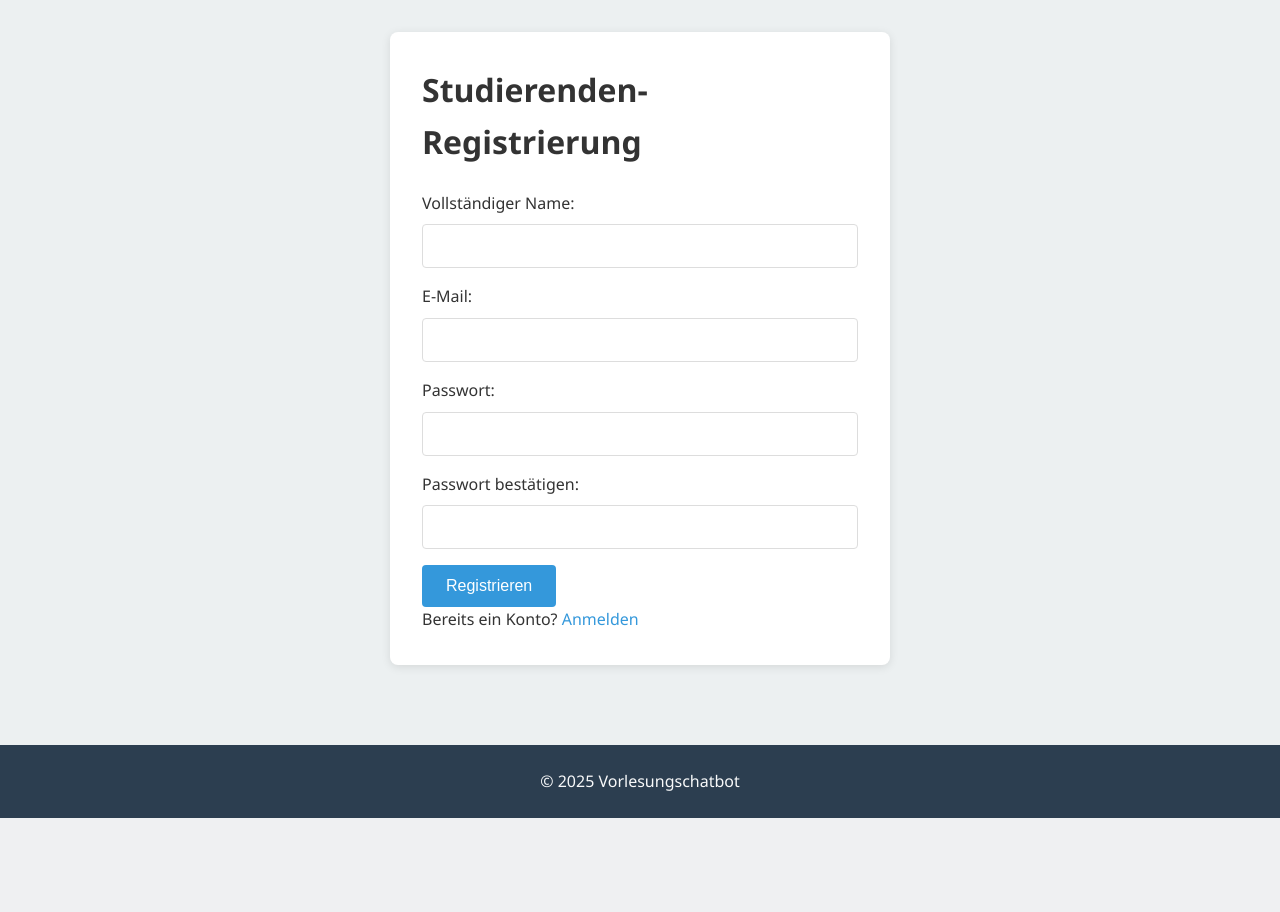
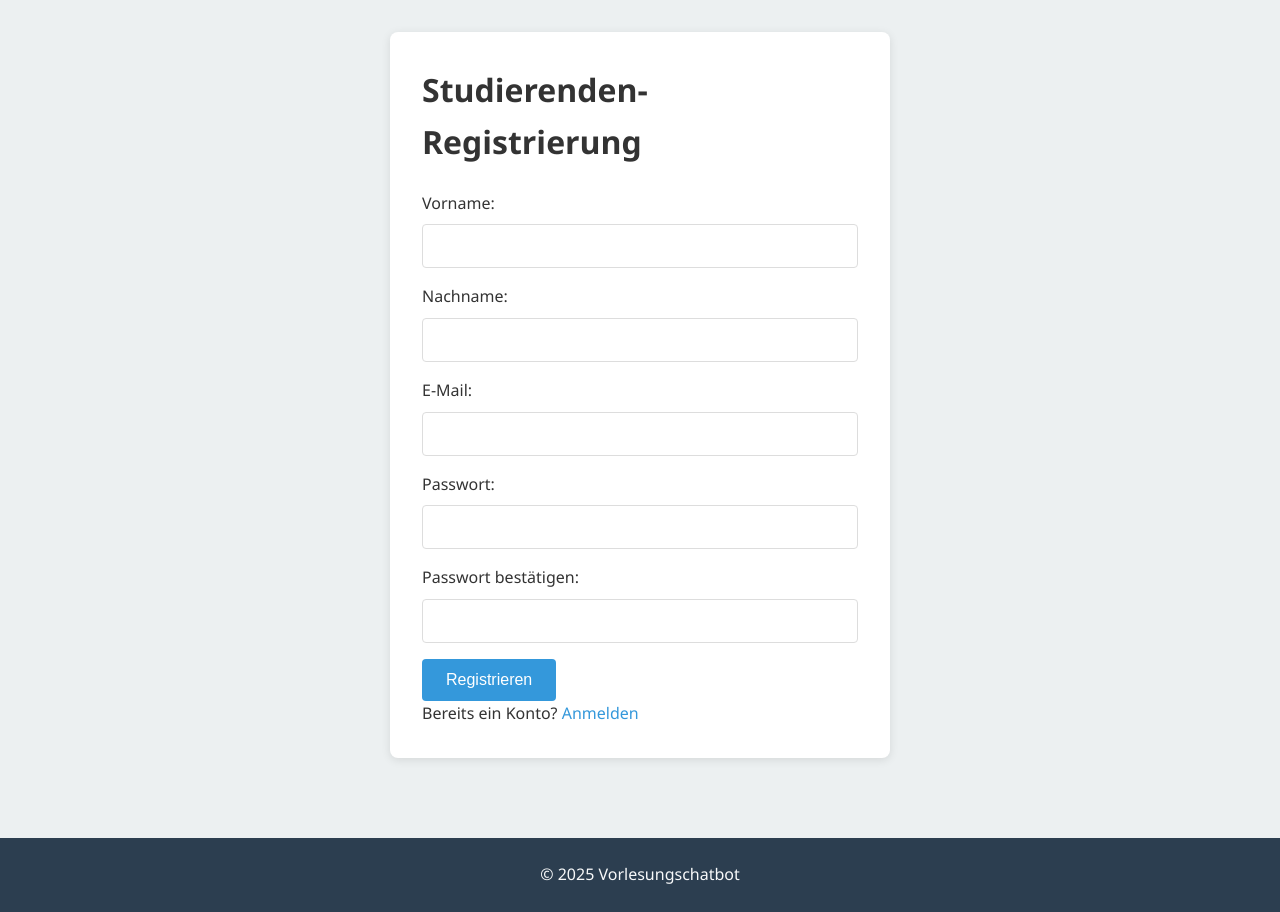
Before and after one commit to franrmueller/Vorlesungschatbot, a FastAPI app: page /register in a window 1280 px wide. Shown: the part 70-982 px from the top of the page. Before the commit the page ends 888 px from the top, so only its background shows below. Run offline with FastAPI, Linux system fonts and the light colour scheme.

Commit message:
update register

```diff
--- a/app/main.py
+++ b/app/main.py
@@ -25,87 +25,82 @@ templates = Jinja2Templates(directory="app/templates")
 app.mount("/static", StaticFiles(directory="app/static"), name="static")
 
 # Frontend Routes
+
+# Frontend Routes
+
+# Home page route (landing page for all users)
 @app.get("/", response_class=HTMLResponse)
 async def index(request: Request):
     """Render the home page"""
     return templates.TemplateResponse("index.html", {"request": request})
 
+# Login page route (for all users)
 @app.get("/login", response_class=HTMLResponse)
 async def login_page(request: Request):
     """Render the login page"""
     return templates.TemplateResponse("login.html", {"request": request})
 
+# Registration page route (for students self-registration)
 @app.get("/register", response_class=HTMLResponse)
 async def register_page(request: Request):
-    """Render the registration page"""
     return templates.TemplateResponse("register.html", {"request": request})
 
+# Student course overview route (shows all enrolled courses)
 @app.get("/student_class", response_class=HTMLResponse)
 async def student_class_page(request: Request):
-    """Render the registration page"""
     return templates.TemplateResponse("student_class.html", {"request": request})
 
-@app.get("/chat", response_class=HTMLResponse)
-async def chat_page(request: Request):
-    """Render the registration page"""
-    return templates.TemplateResponse("chat.html", {"request": request})
+# # General chat page (used without course context)
+# @app.get("/chat", response_class=HTMLResponse)
+# async def chat_page(request: Request):
+#     return templates.TemplateResponse("chat.html", {"request": request})
 
-@app.get("/admin/dashboard", response_class=HTMLResponse)
-
+# Admin dashboard (entry page after admin login)
+@app.get("/admin_dashboard", response_class=HTMLResponse)
 async def admin_dashboard(request: Request):
-
     return templates.TemplateResponse("admin_dashboard.html", {"request": request})
 
-@app.get("/admin/professors", response_class=HTMLResponse)
-
+# Admin professor management page (view, add, delete professors)
+@app.get("/admin_professors", response_class=HTMLResponse)
 async def admin_professors(request: Request):
-
     return templates.TemplateResponse("admin_professors.html", {"request": request})
 
-@app.get("/admin/classes", response_class=HTMLResponse)
-
+# Admin course management page (view, add, delete courses)
+@app.get("/admin_classes", response_class=HTMLResponse)
 async def admin_classes(request: Request):
-
     return templates.TemplateResponse("admin_classes.html", {"request": request})
 
-@app.get("/admin/students", response_class=HTMLResponse)
-
+# Admin student management page (view registered students anonymously)
+@app.get("/admin_students", response_class=HTMLResponse)
 async def admin_students(request: Request):
-
     return templates.TemplateResponse("admin_students.html", {"request": request})
 
-@app.get("/admin/pdf", response_class=HTMLResponse)
-
+# Admin PDF management page (central document management)
+@app.get("/admin_pdf", response_class=HTMLResponse)
 async def admin_pdf(request: Request):
-
     return templates.TemplateResponse("admin_pdf.html", {"request": request})
 
-@app.get("/admin/chathistory", response_class=HTMLResponse)
-
+# Admin chat history overview page (view anonymous chat logs)
+@app.get("/admin_chathistory", response_class=HTMLResponse)
 async def admin_chathistory(request: Request):
-
     return templates.TemplateResponse("admin_chathistory.html", {"request": request})
 
-@app.get("/professor/classes", response_class=HTMLResponse)
-
+# Professor course overview page (shows courses assigned to professor)
+@app.get("/professor_classes", response_class=HTMLResponse)
 async def professor_classes(request: Request):
-
     return templates.TemplateResponse("professor_classes.html", {"request": request})
 
-@app.get("/professor/pdf/{course_id}", response_class=HTMLResponse)
-
+# Professor PDF management page for a specific course
+@app.get("/professor_pdf/{course_id}", response_class=HTMLResponse)
 async def professor_pdf(request: Request, course_id: str):
-
     return templates.TemplateResponse("professor_pdf.html", {"request": request, "course_id": course_id})
 
-@app.get("/student/classes", response_class=HTMLResponse)
-
+# Student course overview route (alternative naming with slash structure)
+@app.get("/student_classes", response_class=HTMLResponse)
 async def student_classes(request: Request):
-
     return templates.TemplateResponse("student_class.html", {"request": request})
 
+# Chat page for a specific course (optional future use)
 @app.get("/chat/{course_id}", response_class=HTMLResponse)
-
 async def chat_view(request: Request, course_id: str):
-
     return templates.TemplateResponse("chat.html", {"request": request, "course_id": course_id})
--- a/app/templates/register.html
+++ b/app/templates/register.html
@@ -5,33 +5,31 @@
 {% block content %}
 <div class="auth-container">
 <h1>Studierenden-Registrierung</h1>
-
 <div class="error-message" id="error-message" style="display: none;"></div>
-
 <form id="register-form" class="auth-form">
 <div class="form-group">
-            <label for="name">Vollständiger Name:</label>
-            <input type="text" id="name" name="name" required>
+<label for="first-name">Vorname:</label>
+<input type="text" id="first-name" name="first-name" required>
 </div>
 
+        <div class="form-group">
+<label for="last-name">Nachname:</label>
+<input type="text" id="last-name" name="last-name" required>
+</div>
 <div class="form-group">
 <label for="username">E-Mail:</label>
 <input type="email" id="username" name="username" required>
 </div>
-
 <div class="form-group">
 <label for="password">Passwort:</label>
 <input type="password" id="password" name="password" required minlength="8">
 </div>
-
 <div class="form-group">
 <label for="confirm-password">Passwort bestätigen:</label>
 <input type="password" id="confirm-password" name="confirm-password" required minlength="8">
 </div>
-
 <button type="submit" class="btn btn-primary">Registrieren</button>
 </form>
-
 <div class="auth-links">
 <p>Bereits ein Konto? <a href="/login">Anmelden</a></p>
 </div>
@@ -41,24 +39,21 @@
 <script>
     document.getElementById('register-form').addEventListener('submit', async function(e) {
         e.preventDefault();
-
         const password = document.getElementById('password').value;
         const confirmPassword = document.getElementById('confirm-password').value;
         const errorMessage = document.getElementById('error-message');
-
         if (password !== confirmPassword) {
             errorMessage.textContent = 'Passwörter stimmen nicht überein.';
             errorMessage.style.display = 'block';
             return;
         }
-
         const userData = {
-            name: document.getElementById('name').value,
+            first_name: document.getElementById('first-name').value,
+            last_name: document.getElementById('last-name').value,
             username: document.getElementById('username').value,
             password: password,
             role: "STUDENT"  // Default role for self-registration
         };
-
         try {
             const response = await fetch('/auth/register', {
                 method: 'POST',
@@ -67,24 +62,22 @@
                 },
                 body: JSON.stringify(userData)
             });
-
             const data = await response.json();
-
             if (!response.ok) {
                 errorMessage.textContent = data.detail || 'Registrierung fehlgeschlagen. Bitte versuchen Sie es erneut.';
                 errorMessage.style.display = 'block';
                 return;
             }
-
             // Redirect to login page on successful registration
             window.location.href = '/login?registered=true';
-
         } catch (error) {
             errorMessage.textContent = 'Ein Fehler ist aufgetreten. Bitte versuchen Sie es erneut.';
             errorMessage.style.display = 'block';
             console.error('Registrierungsfehler:', error);
         }
     });
+
 </script>
 {% endblock %}
+
 {% endblock %}
```
Lines whose indentation alone changed are shown as unchanged.
